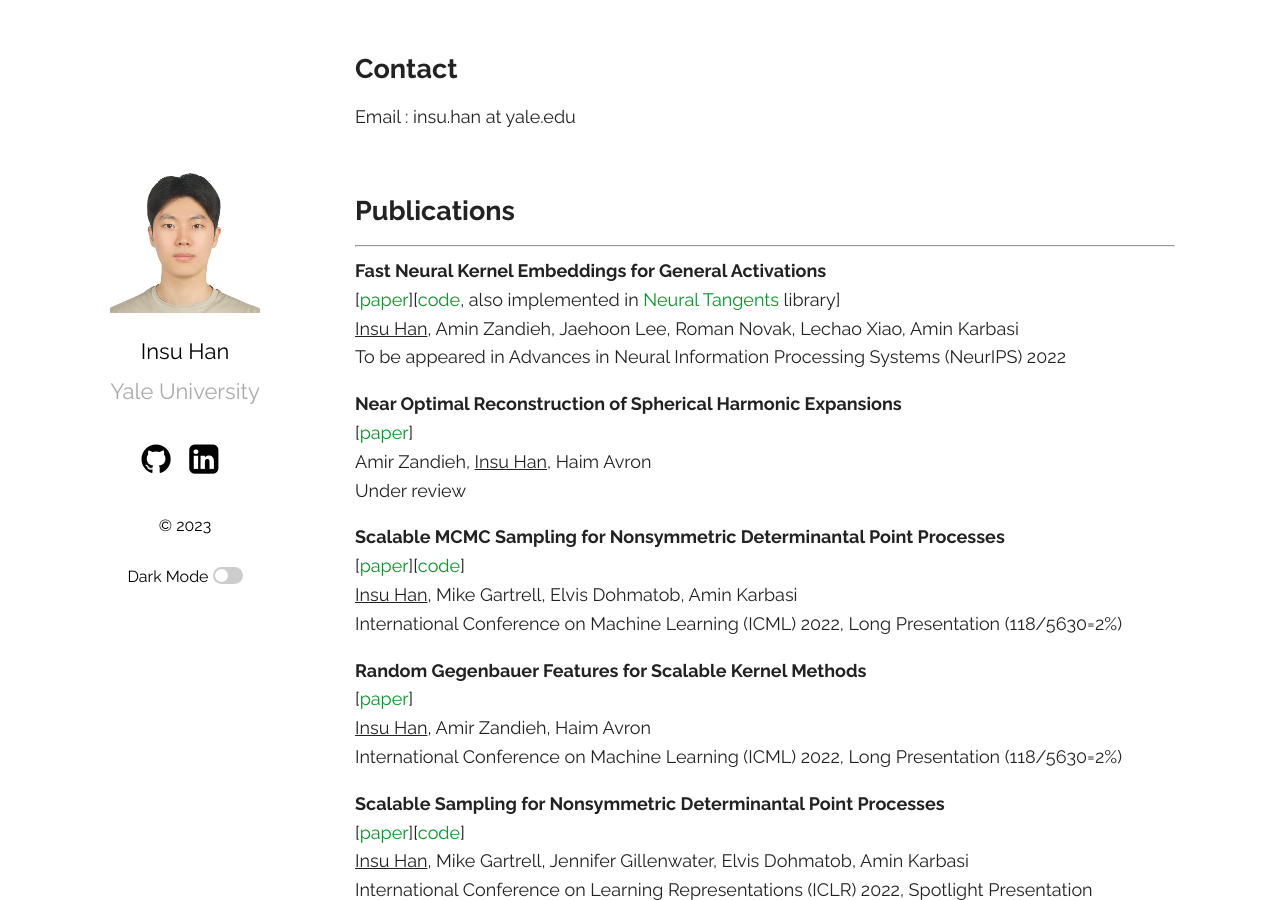
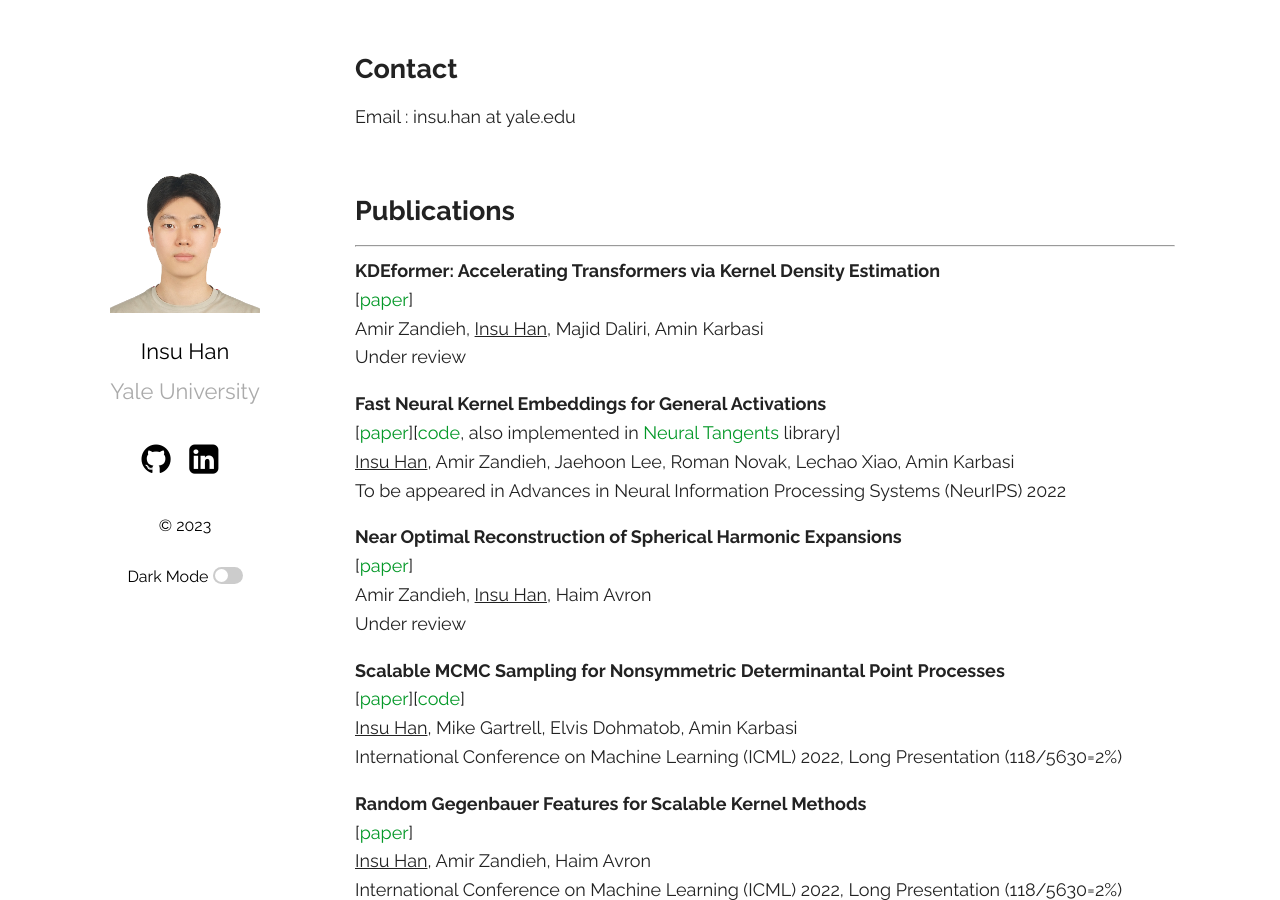
Before and after one commit to insuhan/insuhan.github.io, a Jekyll site: the page built from _posts/2019-03-23-welcome-to-jekyll.markdown, in a window 1280 px wide and 900 px high, scrolled down 444 px. Built offline with Jekyll 4.4.1, drawn with Linux system fonts in a browser that asks for light colours; a style sheet for code colours, icons or effects is not loaded.

Commit message:
Update 2019-03-23-welcome-to-jekyll.markdown

```diff
--- a/_posts/2019-03-23-welcome-to-jekyll.markdown
+++ b/_posts/2019-03-23-welcome-to-jekyll.markdown
@@ -32,10 +32,16 @@ I am a recipient of [Microsoft Research Asia Fellowship 2019]. <br/>
 <br/>
 ## Publications
 -----
+**KDEformer: Accelerating Transformers via Kernel Density Estimation** <br/>
+[[paper][kdeformer_paper]] <br/>
+Amir Zandieh, <U>Insu Han</U>, Majid Daliri, Amin Karbasi<br/>
+Under review
+<br/>
+
 
 **Fast Neural Kernel Embeddings for General Activations** <br/>
 [[paper][fast_neural_kernel_paper]][[code][fast_neural_kernel_code], also implemented in [Neural Tangents] library]<br/>
-<U>Insu Han</U>, Amin Zandieh, Jaehoon Lee, Roman Novak, Lechao Xiao, Amin Karbasi<br/>
+<U>Insu Han</U>, Amir Zandieh, Jaehoon Lee, Roman Novak, Lechao Xiao, Amin Karbasi<br/>
 To be appeared in Advances in Neural Information Processing Systems (NeurIPS) 2022
 <br/>
 
@@ -135,6 +141,7 @@ International Conference on Machine Learning (ICML) 2015
 [logdet_video]: http://videolectures.net/icml2015_han_log_determinant_computation/
 [fastdppmap_aistats20]: http://alinlab.kaist.ac.kr/resource/fastdppmap_aistats2020.pdf
 [ntk_paper]: https://arxiv.org/pdf/2106.07880.pdf
+[kdeformer_paper]: https://arxiv.org/pdf/2302.02451.pdf
 
 
 <br/>
```
